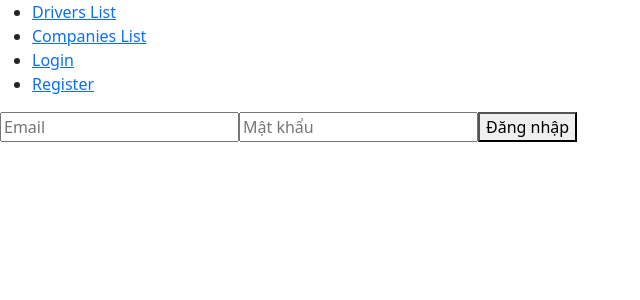
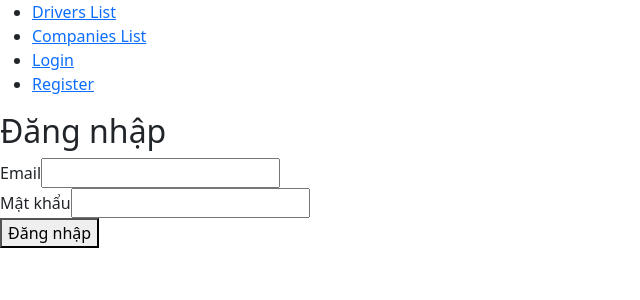
Before and after one commit to baohm88/sem3_eproject, a React (Vite) app in the folder frontend/: page /login in a window 1280 px wide. Shown: the top 300 px of the page, without its empty margins (0-640 px from the left). Built offline with nearby package versions, Linux system fonts and the light colour scheme.

Commit message:
Add Register & Login

```diff
--- a/frontend/src/components/layout/MainLayout.jsx
+++ b/frontend/src/components/layout/MainLayout.jsx
@@ -4,11 +4,7 @@ import { navLinks } from "../../constants/navLinks";
 import NavBar from "./NavBar";
 
 export default function MainLayout() {
-  // const { user } = useAuth();
-  const user = {
-    name: "ABC",
-    role: "User",
-  };
+  const { user } = useAuth();
 
   return (
     <div className="app-layout">
--- a/frontend/src/context/AuthContext.jsx
+++ b/frontend/src/context/AuthContext.jsx
@@ -18,8 +18,14 @@ export const AuthProvider = ({ children }) => {
     const savedUser = localStorage.getItem("user");
 
     if (savedToken && savedUser) {
-      setToken(savedToken);
-      setUser(JSON.parse(savedUser));
+      try {
+        const parsedUser = JSON.parse(savedUser);
+        setToken(savedToken);
+        setUser(parsedUser);
+      } catch (e) {
+        console.error("Lỗi parse user từ localStorage:", e);
+        localStorage.removeItem("user"); // Xóa dữ liệu hỏng
+      }
     }
     setLoading(false);
   }, []);
--- a/frontend/src/pages/Auth/Login.jsx
+++ b/frontend/src/pages/Auth/Login.jsx
@@ -1,38 +1,74 @@
-import { useState } from "react";
+import { Formik, Form, Field, ErrorMessage } from "formik";
+import * as Yup from "yup";
 import { useAuth } from "../../context/AuthContext";
-import authApi from "../../api/authApi";
+import axiosClient from "../../api/axiosClient";
 import { toast } from "react-toastify";
+import { useNavigate } from "react-router-dom";
+
+const LoginSchema = Yup.object().shape({
+  email: Yup.string()
+    .email("Email không hợp lệ")
+    .required("Bắt buộc nhập email"),
+  password: Yup.string()
+    .min(6, "Tối thiểu 6 ký tự")
+    .required("Bắt buộc nhập mật khẩu"),
+});
 
 export default function LoginPage() {
-  // const { login } = useAuth();
-  const [form, setForm] = useState({ email: "", password: "" });
-
-  const handleSubmit = async (e) => {
-    e.preventDefault();
-    // try {
-    //   const res = await loginApi(form); // { token, user }
-    //   login(res.user, res.token);
-    //   toast.success("Đăng nhập thành công!");
-    // } catch (err) {
-    //   toast.error("Sai email hoặc mật khẩu");
-    // }
-  };
+  const { login } = useAuth();
+  const navigate = useNavigate();
 
   return (
-    <form onSubmit={handleSubmit}>
-      <input
-        type="email"
-        placeholder="Email"
-        value={form.email}
-        onChange={(e) => setForm({ ...form, email: e.target.value })}
-      />
-      <input
-        type="password"
-        placeholder="Mật khẩu"
-        value={form.password}
-        onChange={(e) => setForm({ ...form, password: e.target.value })}
-      />
-      <button type="submit">Đăng nhập</button>
-    </form>
+    <div className="form-container">
+      <h2>Đăng nhập</h2>
+      <Formik
+        initialValues={{ email: "", password: "" }}
+        validationSchema={LoginSchema}
+        onSubmit={async (values, { setSubmitting }) => {
+          try {
+            const res = await axiosClient.post("/auth/login", values);
+            console.log(res);
+
+            // { success, message, data: { token, user } }
+            const { token, user } = res.data;
+
+            if (!token || !user) {
+              toast.error("Dữ liệu trả về từ server không hợp lệ");
+              return;
+            }
+
+            login(user, token);
+            toast.success("Đăng nhập thành công!");
+            navigate("/");
+          } catch (err) {
+            toast.error(
+              err.response?.data?.message || "Sai email hoặc mật khẩu"
+            );
+          } finally {
+            setSubmitting(false);
+          }
+        }}
+      >
+        {({ isSubmitting }) => (
+          <Form>
+            <div>
+              <label>Email</label>
+              <Field type="email" name="email" />
+              <ErrorMessage name="email" component="div" className="error" />
+            </div>
+
+            <div>
+              <label>Mật khẩu</label>
+              <Field type="password" name="password" />
+              <ErrorMessage name="password" component="div" className="error" />
+            </div>
+
+            <button type="submit" disabled={isSubmitting}>
+              {isSubmitting ? "Đang đăng nhập..." : "Đăng nhập"}
+            </button>
+          </Form>
+        )}
+      </Formik>
+    </div>
   );
 }
--- a/frontend/src/pages/Auth/Register.jsx
+++ b/frontend/src/pages/Auth/Register.jsx
@@ -1,32 +1,49 @@
 import { Formik, Form, Field, ErrorMessage } from "formik";
 import * as Yup from "yup";
-import authApi from "../../api/authApi";
+import axiosClient from "../../api/axiosClient";
 import { toast } from "react-toastify";
+import { useNavigate } from "react-router-dom";
 
 const RegisterSchema = Yup.object().shape({
-  email: Yup.string().email("Email không hợp lệ").required("Bắt buộc nhập email"),
-  password: Yup.string().min(6, "Tối thiểu 6 ký tự").required("Bắt buộc nhập mật khẩu"),
+  email: Yup.string()
+    .email("Email không hợp lệ")
+    .required("Bắt buộc nhập email"),
+  password: Yup.string()
+    .min(6, "Tối thiểu 6 ký tự")
+    .required("Bắt buộc nhập mật khẩu"),
   confirmPassword: Yup.string()
     .oneOf([Yup.ref("password"), null], "Mật khẩu xác nhận không khớp")
     .required("Bắt buộc nhập xác nhận mật khẩu"),
-  role: Yup.string().oneOf(["User", "Company", "Driver"]).required("Chọn vai trò"),
+  role: Yup.string()
+    .oneOf(["User", "Company", "Driver"])
+    .required("Chọn vai trò"),
 });
 
-export default function Register() {
+export default function RegisterPage() {
+  const navigate = useNavigate();
+
   return (
     <div className="form-container">
       <h2>Đăng ký</h2>
       <Formik
-        initialValues={{ email: "", password: "", confirmPassword: "", role: "User" }}
+        initialValues={{
+          email: "",
+          password: "",
+          confirmPassword: "",
+          role: "User",
+        }}
         validationSchema={RegisterSchema}
         onSubmit={async (values, { setSubmitting, resetForm }) => {
           try {
             const { confirmPassword, ...payload } = values;
-            await authApi.Register(payload);
-            toast.success("Đăng ký thành công! Hãy đăng nhập.");
+            const res = await axiosClient.post("/auth/register", payload);
+            console.log(res);
+
+            toast.success(res.message || "Đăng ký thành công! Hãy đăng nhập.");
             resetForm();
+            navigate("/login");
           } catch (err) {
-            toast.error(err.response?.data?.error || "Đăng ký thất bại");
+            toast.error(err.response?.data?.message || "Đăng ký thất bại");
           } finally {
             setSubmitting(false);
           }
@@ -49,7 +66,11 @@ export default function Register() {
             <div>
               <label>Xác nhận mật khẩu</label>
               <Field type="password" name="confirmPassword" />
-              <ErrorMessage name="confirmPassword" component="div" className="error" />
+              <ErrorMessage
+                name="confirmPassword"
+                component="div"
+                className="error"
+              />
             </div>
 
             <div>
```
Also changed, not shown: frontend/src/pages/Auth/Logout.jsx (added, +9 -0 lines).
